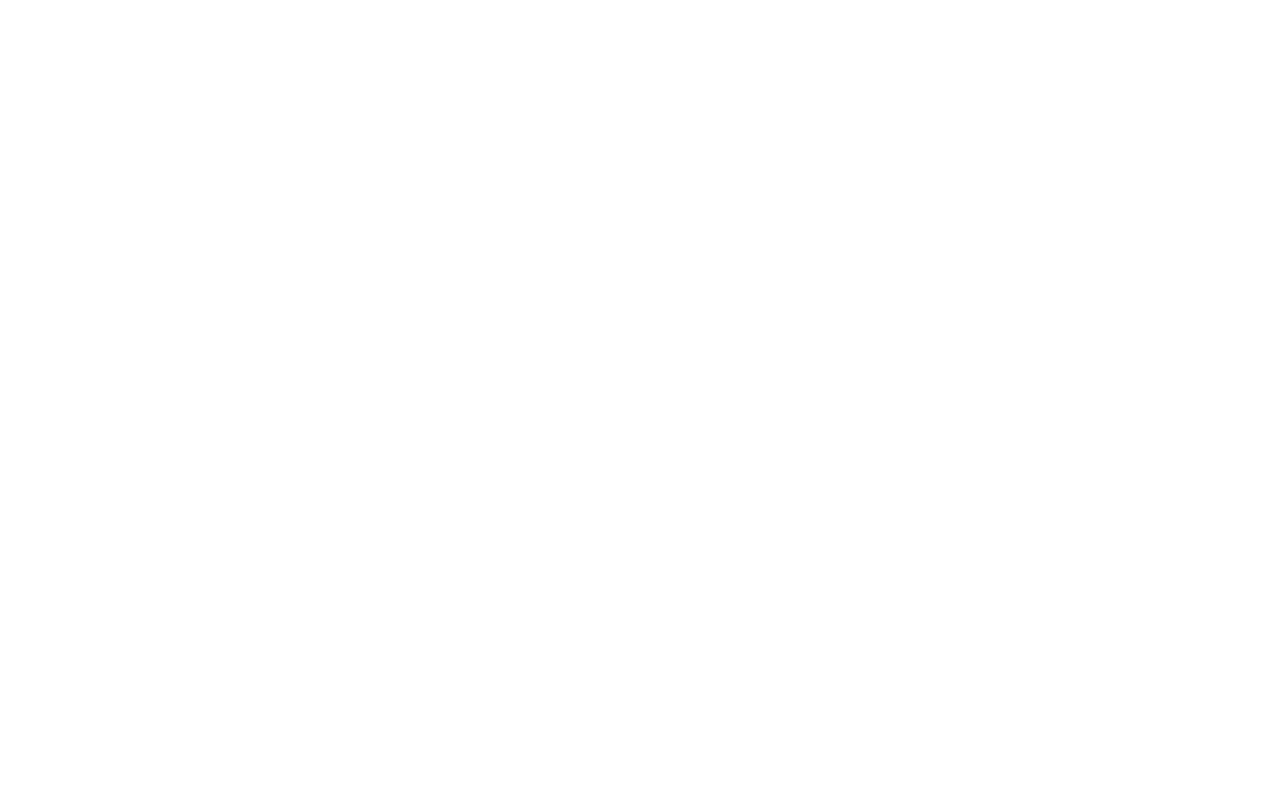
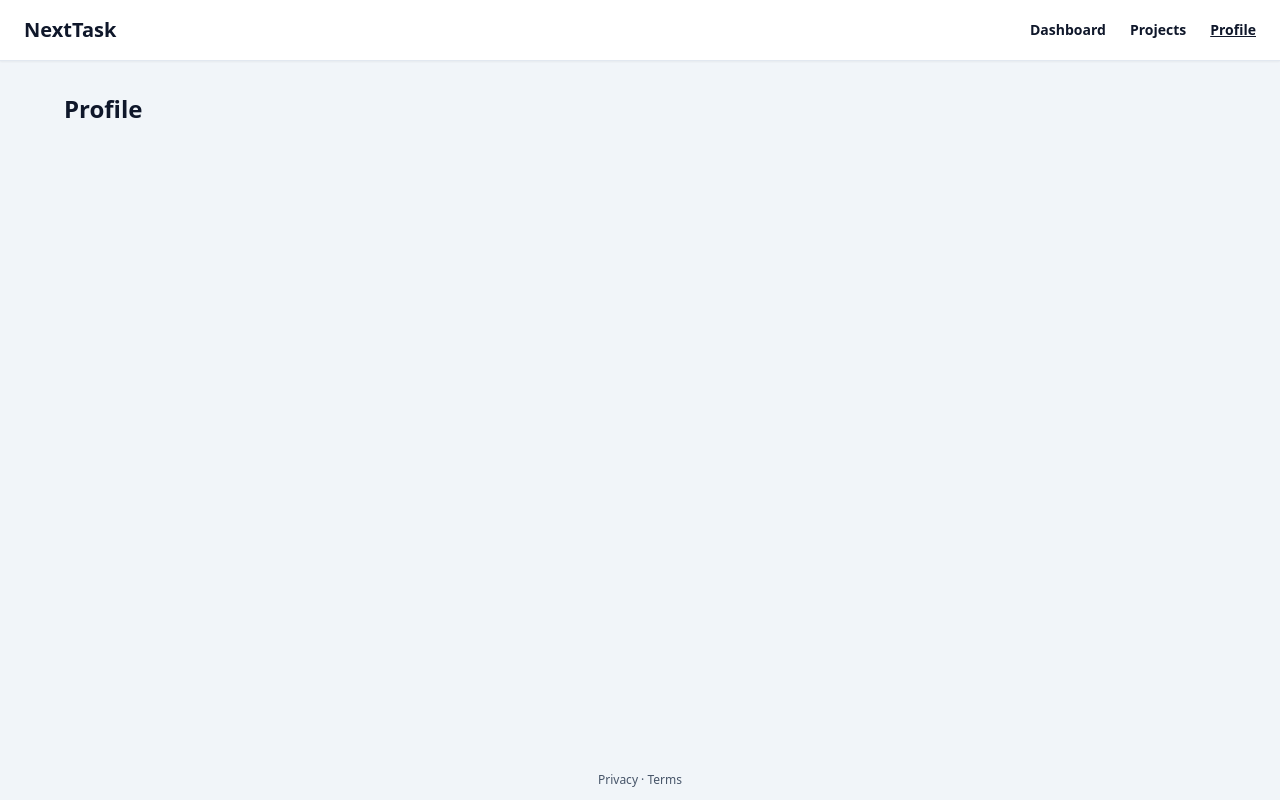
Before and after one commit to JuginMuz/NextTask, a React (Vite) app in the folder apps/web/: page /profile in a window 1280 px wide. Before the commit this address had no page. Built offline with nearby package versions, Linux system fonts and the light colour scheme.

Commit message:
Updating folder structure

```diff
--- a/apps/web/src/App.tsx
+++ b/apps/web/src/App.tsx
@@ -3,7 +3,12 @@ import LoginPage from "./pages/LoginPage";
 import RegisterPage from "./pages/RegisterPage";
 import DashboardPage from "./pages/DashboardPage";
 import { ThemeProvider } from "./lib/theme";
+import AppLayout from "./components/AppLayout";
 
+// NEW pages (create empty for now)
+import ProjectsPage from "./pages/ProjectsPage";
+import ProfilePage from "./pages/ProfilePage";
+import ProjectDetailPage from "./pages/ProjectDetailPage";
 
 function App() {
   return (
@@ -13,10 +18,15 @@ function App() {
           <Route path="/" element={<Navigate to="/login" />} />
 
           <Route path="/login" element={<LoginPage />} />
-
           <Route path="/register" element={<RegisterPage />} />
 
-          <Route path="/dashboard" element={<DashboardPage />} />
+          {/* APP LAYOUT WRAP */}
+          <Route element={<AppLayout />}>
+            <Route path="/dashboard" element={<DashboardPage />} />
+            <Route path="/projects" element={<ProjectsPage />} />
+            <Route path="/projects/:id" element={<ProjectDetailPage />} />
+            <Route path="/profile" element={<ProfilePage />} />
+          </Route>
         </Routes>
       </BrowserRouter>
     </ThemeProvider>
--- /dev/null
+++ b/apps/web/src/components/AppLayout.tsx
@@ -0,0 +1,72 @@
+import { Link, Outlet, useLocation } from "react-router-dom";
+import { useTheme } from "../lib/theme";
+
+function AppLayout() {
+  const location = useLocation();
+  const { theme } = useTheme();
+
+  function isActive(path: string) {
+    return location.pathname.startsWith(path);
+  }
+
+  return (
+    <div
+      className="min-h-screen flex flex-col"
+      style={{
+        backgroundColor: "var(--bg)",
+        color: "var(--text)",
+      }}
+    >
+      {/* NAVBAR */}
+      <header
+        className="flex items-center justify-between px-6 py-4 shadow-sm"
+        style={{
+          backgroundColor: "var(--card)",
+          borderBottom: "1px solid var(--border)",
+        }}
+      >
+        <h1 className="text-xl font-bold">NextTask</h1>
+
+        <nav className="flex gap-6 text-sm font-semibold">
+          <Link
+            to="/dashboard"
+            className={isActive("/dashboard") ? "underline" : ""}
+          >
+            Dashboard
+          </Link>
+
+          <Link
+            to="/projects"
+            className={isActive("/projects") ? "underline" : ""}
+          >
+            Projects
+          </Link>
+
+          <Link
+            to="/profile"
+            className={isActive("/profile") ? "underline" : ""}
+          >
+            Profile
+          </Link>
+        </nav>
+      </header>
+
+      {/* PAGE CONTENT */}
+      <main className="flex-1 px-6 py-8">
+        <div className="mx-auto max-w-6xl">
+          <Outlet />
+        </div>
+      </main>
+
+      {/* FOOTER */}
+      <footer
+        className="text-center text-xs py-3"
+        style={{ color: "var(--muted)" }}
+      >
+        Privacy · Terms
+      </footer>
+    </div>
+  );
+}
+
+export default AppLayout;
--- /dev/null
+++ b/apps/web/src/pages/ProfilePage.tsx
@@ -0,0 +1,5 @@
+function ProfilePage() {
+  return <h2 className="text-2xl font-semibold">Profile</h2>;
+}
+
+export default ProfilePage;
--- /dev/null
+++ b/apps/web/src/pages/ProjectDetailPage.tsx
@@ -0,0 +1,5 @@
+function ProjectDetailPage() {
+  return <h2 className="text-2xl font-semibold">Project Details</h2>;
+}
+
+export default ProjectDetailPage;
--- /dev/null
+++ b/apps/web/src/pages/ProjectsPage.tsx
@@ -0,0 +1,5 @@
+function ProjectsPage() {
+  return <h2 className="text-2xl font-semibold">Projects</h2>;
+}
+
+export default ProjectsPage;
```
